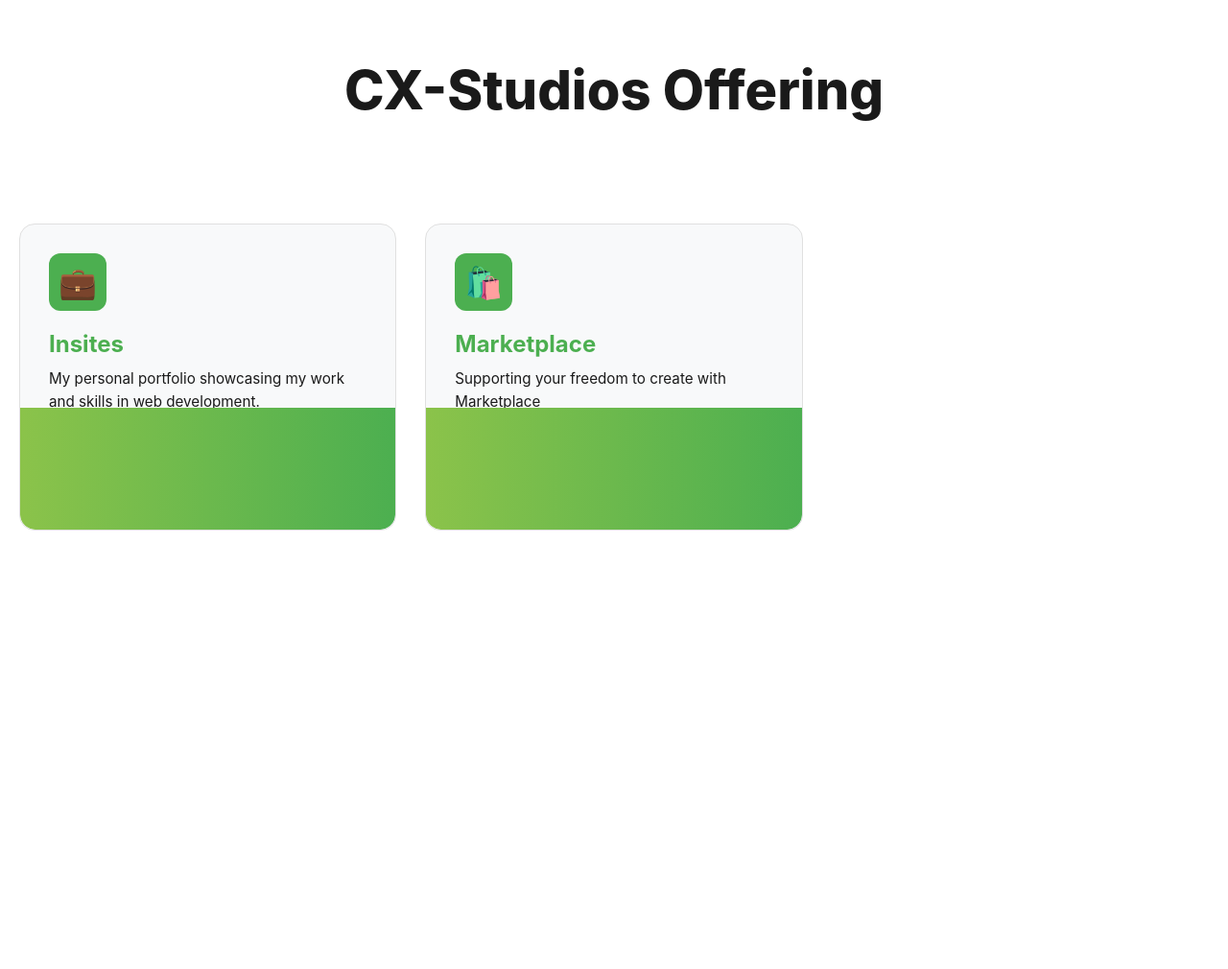
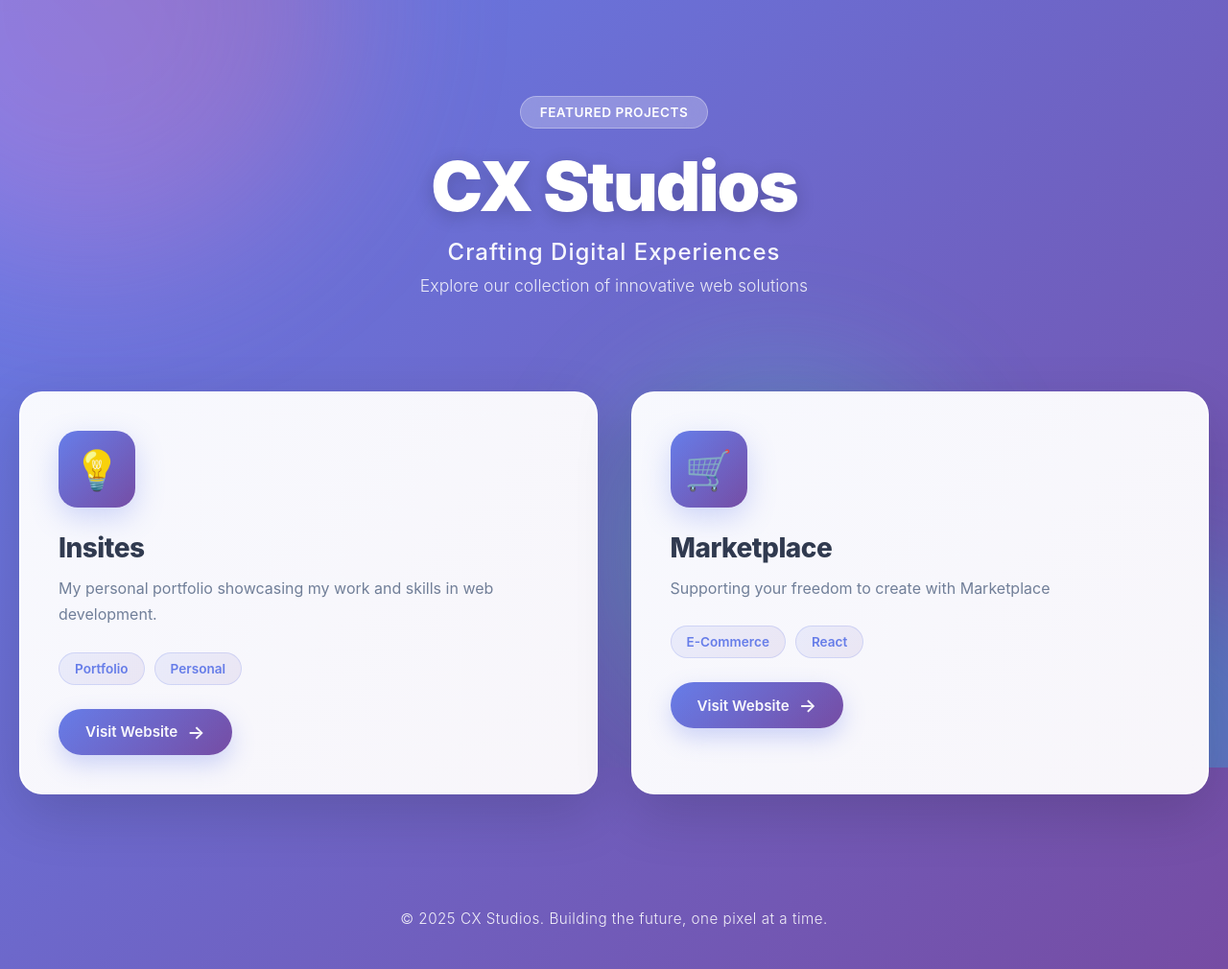
Before and after one commit to mebrihit-z/cx-studios-offering, a plain HTML site: page index.html in a window 1280 px wide. Shown: the top 1010 px of the page at 96% size. Before the commit the page ends 800 px from the top, so only its background shows below. Drawn offline with Linux system fonts and the light colour scheme.

Commit message:
adding link to wesite

```diff
--- a/index.html
+++ b/index.html
@@ -3,19 +3,23 @@
 <head>
     <meta charset="UTF-8">
     <meta name="viewport" content="width=device-width, initial-scale=1.0">
-    <title>My Website Portfolio</title>
+    <title>CX Studios - Digital Offerings</title>
     <link rel="stylesheet" href="styles.css">
 </head>
 <body>
+    <div class="background-decoration">
+        <div class="blob blob-1"></div>
+        <div class="blob blob-2"></div>
+        <div class="blob blob-3"></div>
+    </div>
+
     <div class="container">
         <header class="header">
-            <h1>CX-Studios Offering </h1>
-            <!-- <p class="subtitle">Explore all my web projects in one place</p> -->
+            <div class="header-badge">Featured Projects</div>
+            <h1 class="title-animate">CX Studios</h1>
+            <p class="subtitle">Crafting Digital Experiences</p>
+            <p class="header-description">Explore our collection of innovative web solutions</p>
         </header>
-
-        <!-- <div class="search-container">
-            <input type="text" id="searchInput" class="search-box" placeholder="Search websites...">
-        </div> -->
 
         <div class="websites-grid" id="websitesGrid">
             <!-- Website cards will be dynamically inserted here -->
@@ -26,6 +30,12 @@
         </div>
     </div>
 
+    <footer class="footer">
+        <div class="footer-content">
+            <p>&copy; 2025 CX Studios. Building the future, one pixel at a time.</p>
+        </div>
+    </footer>
+
     <script src="script.js"></script>
 </body>
 </html>
--- a/script.js
+++ b/script.js
@@ -3,15 +3,17 @@ const websites = [
     {
         title: "Insites",
         description: "My personal portfolio showcasing my work and skills in web development.",
-        url: "https://example.com/portfolio",
-        icon: "💼",
+        url: "http://cxstudios-insites.s3-website.us-east-2.amazonaws.com",
+        icon: "💡",
+        // icon: "💼",
         tags: ["Portfolio", "Personal"]
     },
     {
         title: "Marketplace",
         description: "Supporting your freedom to create with Marketplace",
-        url: "https://example.com/shop",
-        icon: "🛍️",
+        url: "http://cx-marketplace.s3-website.us-east-2.amazonaws.com",
+        icon: "🛒",
+        // icon: "🛍️",
         tags: ["E-Commerce", "React"]
     },
 
--- a/styles.css
+++ b/styles.css
@@ -5,50 +5,150 @@
 }
 
 :root {
-    --primary-color: #4CAF50;
-    --secondary-color: #8BC34A;
-    --background: #ffffff;
-    --surface: #f8f9fa;
-    --text-primary: #1a1a1a;
-    --text-secondary: #666666;
-    --border-color: #e0e0e0;
-    --hover-shadow: 0 20px 50px rgba(76, 175, 80, 0.2);
-    --card-shadow: 0 4px 6px rgba(0, 0, 0, 0.1);
-    --title-color: #1a1a1a;
-    --gradient-start: #8BC34A;
-    --gradient-end: #4CAF50;
+    --primary-color: #667eea;
+    --secondary-color: #764ba2;
+    --accent-color: #f093fb;
+    --background: linear-gradient(135deg, #667eea 0%, #764ba2 100%);
+    --surface: #ffffff;
+    --text-primary: #2d3748;
+    --text-secondary: #718096;
+    --border-color: #e2e8f0;
+    --card-bg: #ffffff;
 }
 
 body {
-    font-family: -apple-system, BlinkMacSystemFont, 'Segoe UI', Roboto, 'Helvetica Neue', Arial, sans-serif;
-    background: var(--background);
+    font-family: 'Inter', -apple-system, BlinkMacSystemFont, 'Segoe UI', Roboto, 'Helvetica Neue', Arial, sans-serif;
+    background: linear-gradient(135deg, #667eea 0%, #764ba2 100%);
     color: var(--text-primary);
     min-height: 100vh;
-    padding: 20px;
+    padding: 40px 20px;
+    position: relative;
+    overflow-x: hidden;
+}
+
+.background-decoration {
+    position: fixed;
+    top: 0;
+    left: 0;
+    width: 100%;
+    height: 100%;
+    pointer-events: none;
+    z-index: 0;
+    overflow: hidden;
+}
+
+.blob {
+    position: absolute;
+    border-radius: 50%;
+    filter: blur(80px);
+    opacity: 0.3;
+    animation: float 20s infinite ease-in-out;
+}
+
+.blob-1 {
+    width: 500px;
+    height: 500px;
+    background: linear-gradient(45deg, #f093fb, #f5576c);
+    top: -200px;
+    left: -200px;
+    animation-delay: 0s;
+}
+
+.blob-2 {
+    width: 400px;
+    height: 400px;
+    background: linear-gradient(45deg, #4facfe, #00f2fe);
+    bottom: -150px;
+    right: -150px;
+    animation-delay: -7s;
+}
+
+.blob-3 {
+    width: 350px;
+    height: 350px;
+    background: linear-gradient(45deg, #43e97b, #38f9d7);
+    top: 50%;
+    left: 50%;
+    transform: translate(-50%, -50%);
+    animation-delay: -14s;
+}
+
+@keyframes float {
+    0%, 100% {
+        transform: translate(0, 0) scale(1);
+    }
+    33% {
+        transform: translate(50px, -50px) scale(1.1);
+    }
+    66% {
+        transform: translate(-30px, 30px) scale(0.9);
+    }
 }
 
 .container {
     max-width: 1400px;
     margin: 0 auto;
+    position: relative;
+    z-index: 1;
 }
 
 .header {
     text-align: center;
-    margin-bottom: 50px;
-    padding: 40px 20px;
+    margin-bottom: 60px;
+    padding: 60px 20px 40px;
+    animation: fadeInDown 0.8s ease-out;
+}
+
+.header-badge {
+    display: inline-block;
+    background: rgba(255, 255, 255, 0.25);
+    backdrop-filter: blur(10px);
+    color: white;
+    padding: 8px 20px;
+    border-radius: 50px;
+    font-size: 0.85rem;
+    font-weight: 600;
+    margin-bottom: 20px;
+    border: 1px solid rgba(255, 255, 255, 0.3);
+    letter-spacing: 0.5px;
+    text-transform: uppercase;
 }
 
 .header h1 {
-    font-size: 3.5rem;
-    font-weight: 800;
-    color: var(--title-color);
+    font-size: 4.5rem;
+    font-weight: 900;
+    color: white;
     margin-bottom: 15px;
+    letter-spacing: -2px;
+    text-shadow: 0 4px 20px rgba(0, 0, 0, 0.2);
+    line-height: 1.1;
 }
 
 .subtitle {
-    font-size: 1.2rem;
-    color: var(--text-secondary);
+    font-size: 1.5rem;
+    color: rgba(255, 255, 255, 0.95);
+    font-weight: 500;
+    margin-bottom: 10px;
+    letter-spacing: 1px;
+}
+
+.header-description {
+    font-size: 1.1rem;
+    color: rgba(255, 255, 255, 0.85);
     font-weight: 300;
+    max-width: 600px;
+    margin: 0 auto;
+}
+
+@keyframes fadeInDown {
+    from {
+        opacity: 0;
+        transform: translateY(-30px);
+    }
+    to {
+        opacity: 1;
+        transform: translateY(0);
+    }
 }
 
 .search-container {
@@ -79,32 +179,59 @@ body {
 
 .websites-grid {
     display: grid;
-    grid-template-columns: repeat(auto-fill, minmax(320px, 1fr));
-    gap: 30px;
-    margin-bottom: 40px;
+    grid-template-columns: repeat(auto-fit, minmax(350px, 1fr));
+    gap: 35px;
+    margin-bottom: 60px;
+    animation: fadeInUp 0.8s ease-out 0.3s both;
+}
+
+@keyframes fadeInUp {
+    from {
+        opacity: 0;
+        transform: translateY(30px);
+    }
+    to {
+        opacity: 1;
+        transform: translateY(0);
+    }
 }
 
 .website-card {
-    background: var(--surface);
-    border-radius: 16px;
-    padding: 30px;
-    border: 1px solid var(--border-color);
-    transition: all 0.3s ease;
+    background: var(--card-bg);
+    border-radius: 24px;
+    padding: 40px;
+    border: 1px solid rgba(255, 255, 255, 0.5);
+    transition: all 0.4s cubic-bezier(0.175, 0.885, 0.32, 1.275);
     cursor: pointer;
     position: relative;
     overflow: hidden;
+    box-shadow: 0 20px 60px rgba(0, 0, 0, 0.15);
+    backdrop-filter: blur(20px);
+}
+
+.website-card::before {
+    content: '';
+    position: absolute;
+    top: 0;
+    left: 0;
+    right: 0;
+    height: 5px;
+    background: linear-gradient(90deg, #667eea, #764ba2, #f093fb);
+    opacity: 0;
+    transition: opacity 0.3s ease;
 }
 
 .website-card::after {
     content: '';
     position: absolute;
-    bottom: 0;
+    top: 0;
     left: 0;
     right: 0;
-    height: 40%;
-    background: linear-gradient(90deg, var(--gradient-start), var(--gradient-end));
-    border-radius: 0 0 16px 16px;
+    bottom: 0;
+    background: linear-gradient(135deg, rgba(102, 126, 234, 0.05) 0%, rgba(118, 75, 162, 0.05) 100%);
+    border-radius: 24px;
     z-index: 0;
+    pointer-events: none;
 }
 
 .website-card-content {
@@ -113,101 +240,214 @@ body {
 }
 
 .website-card:hover {
-    transform: translateY(-5px);
-    box-shadow: var(--hover-shadow);
-    border-color: var(--primary-color);
+    transform: translateY(-10px) scale(1.02);
+    box-shadow: 0 30px 80px rgba(102, 126, 234, 0.3);
+    border-color: rgba(255, 255, 255, 0.8);
+}
+
+.website-card:hover::before {
+    opacity: 1;
 }
 
 .card-icon {
-    width: 60px;
-    height: 60px;
-    background: var(--primary-color);
-    border-radius: 12px;
+    width: 80px;
+    height: 80px;
+    background: linear-gradient(135deg, #667eea 0%, #764ba2 100%);
+    border-radius: 20px;
     display: flex;
     align-items: center;
     justify-content: center;
-    font-size: 2rem;
-    margin-bottom: 20px;
+    font-size: 2.5rem;
+    margin-bottom: 25px;
     color: white;
+    box-shadow: 0 10px 30px rgba(102, 126, 234, 0.3);
+    transition: all 0.3s ease;
+}
+
+.website-card:hover .card-icon {
+    transform: scale(1.1) rotate(-5deg);
+    box-shadow: 0 15px 40px rgba(102, 126, 234, 0.4);
 }
 
 .card-title {
-    font-size: 1.5rem;
-    font-weight: 700;
-    margin-bottom: 10px;
-    color: var(--primary-color);
+    font-size: 1.75rem;
+    font-weight: 800;
+    margin-bottom: 12px;
+    color: var(--text-primary);
+    letter-spacing: -0.5px;
 }
 
 .card-description {
-    color: var(--text-primary);
-    line-height: 1.6;
-    margin-bottom: 20px;
-    font-size: 0.95rem;
+    color: var(--text-secondary);
+    line-height: 1.7;
+    margin-bottom: 25px;
+    font-size: 1rem;
 }
 
 .card-tags {
     display: flex;
     flex-wrap: wrap;
-    gap: 8px;
-    margin-bottom: 20px;
+    gap: 10px;
+    margin-bottom: 25px;
 }
 
 .tag {
-    background: rgba(76, 175, 80, 0.2);
+    background: linear-gradient(135deg, rgba(102, 126, 234, 0.1) 0%, rgba(118, 75, 162, 0.1) 100%);
     color: var(--primary-color);
-    padding: 5px 12px;
-    border-radius: 20px;
+    padding: 8px 16px;
+    border-radius: 25px;
     font-size: 0.85rem;
-    font-weight: 500;
+    font-weight: 600;
+    border: 1.5px solid rgba(102, 126, 234, 0.2);
+    transition: all 0.3s ease;
+}
+
+.website-card:hover .tag {
+    background: linear-gradient(135deg, rgba(102, 126, 234, 0.15) 0%, rgba(118, 75, 162, 0.15) 100%);
+    border-color: rgba(102, 126, 234, 0.4);
+    transform: translateY(-2px);
 }
 
 .card-link {
     display: inline-flex;
     align-items: center;
-    gap: 8px;
-    color: var(--primary-color);
+    gap: 10px;
+    color: white;
+    background: linear-gradient(135deg, #667eea 0%, #764ba2 100%);
+    padding: 12px 28px;
+    border-radius: 50px;
     text-decoration: none;
     font-weight: 600;
-    transition: gap 0.3s ease;
+    font-size: 0.95rem;
+    transition: all 0.3s ease;
+    box-shadow: 0 10px 25px rgba(102, 126, 234, 0.3);
+    position: relative;
+    overflow: hidden;
+}
+
+.card-link::before {
+    content: '';
+    position: absolute;
+    top: 0;
+    left: -100%;
+    width: 100%;
+    height: 100%;
+    background: rgba(255, 255, 255, 0.2);
+    transition: left 0.5s ease;
+}
+
+.card-link:hover::before {
+    left: 100%;
 }
 
 .card-link:hover {
-    gap: 12px;
+    gap: 15px;
+    transform: translateY(-2px);
+    box-shadow: 0 15px 35px rgba(102, 126, 234, 0.4);
 }
 
 .card-link::after {
     content: '→';
     font-size: 1.2rem;
+    transition: transform 0.3s ease;
+}
+
+.card-link:hover::after {
+    transform: translateX(3px);
 }
 
 .no-results {
     text-align: center;
-    padding: 60px 20px;
-    color: var(--text-secondary);
-    font-size: 1.2rem;
+    padding: 80px 20px;
+    color: rgba(255, 255, 255, 0.8);
+    font-size: 1.3rem;
+    background: rgba(255, 255, 255, 0.1);
+    backdrop-filter: blur(10px);
+    border-radius: 20px;
+    border: 1px solid rgba(255, 255, 255, 0.2);
+}
+
+.footer {
+    margin-top: 80px;
+    padding: 40px 20px;
+    text-align: center;
+    position: relative;
+    z-index: 1;
+}
+
+.footer-content {
+    max-width: 1400px;
+    margin: 0 auto;
+}
+
+.footer-content p {
+    color: rgba(255, 255, 255, 0.9);
+    font-size: 0.95rem;
+    font-weight: 300;
+    letter-spacing: 0.5px;
 }
 
 @media (max-width: 768px) {
+    .header {
+        padding: 40px 20px 30px;
+    }
+
+    .header h1 {
+        font-size: 3rem;
+        letter-spacing: -1px;
+    }
+
+    .subtitle {
+        font-size: 1.2rem;
+    }
+
+    .header-description {
+        font-size: 1rem;
+    }
+
+    .websites-grid {
+        grid-template-columns: 1fr;
+        gap: 25px;
+    }
+
+    .website-card {
+        padding: 30px;
+    }
+}
+
+@media (max-width: 480px) {
+    body {
+        padding: 20px 15px;
+    }
+
     .header h1 {
         font-size: 2.5rem;
     }
 
     .subtitle {
-        font-size: 1rem;
+        font-size: 1.1rem;
     }
 
-    .websites-grid {
-        grid-template-columns: 1fr;
-        gap: 20px;
+    .header-description {
+        font-size: 0.95rem;
     }
-}
 
-@media (max-width: 480px) {
-    .header h1 {
+    .website-card {
+        padding: 25px;
+    }
+
+    .card-title {
+        font-size: 1.5rem;
+    }
+
+    .card-icon {
+        width: 70px;
+        height: 70px;
         font-size: 2rem;
     }
 
-    .website-card {
-        padding: 20px;
+    .footer {
+        margin-top: 60px;
+        padding: 30px 20px;
     }
 }
```
